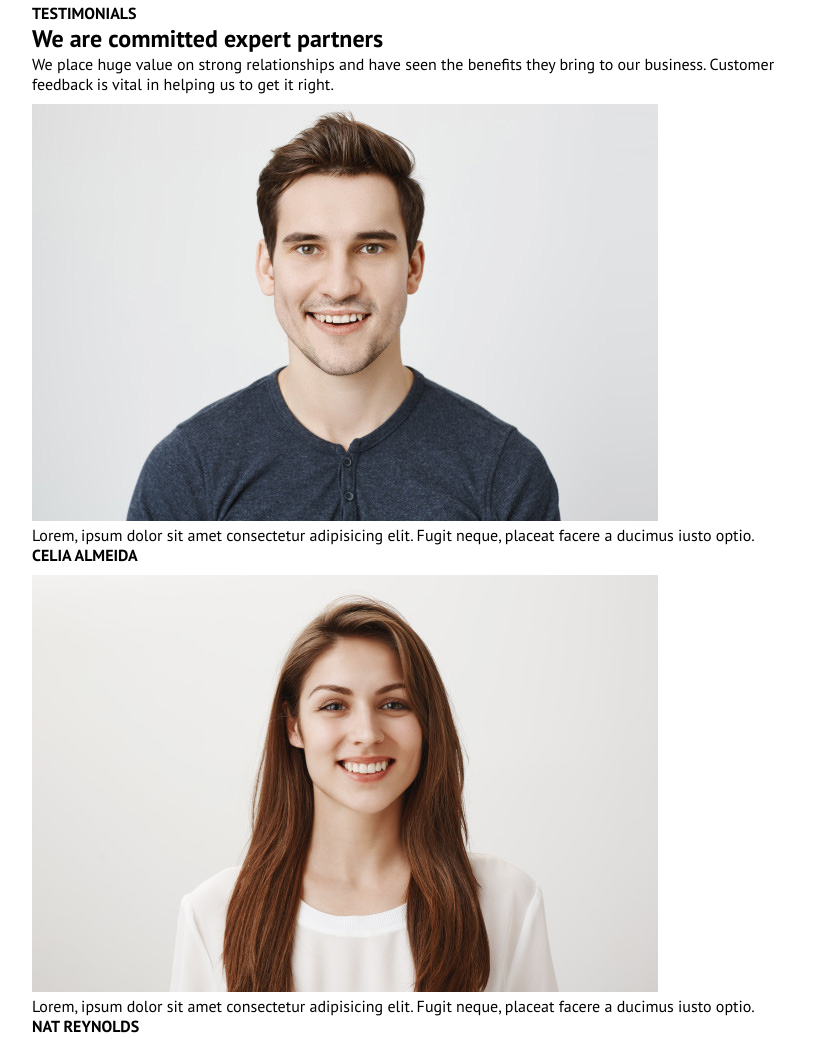
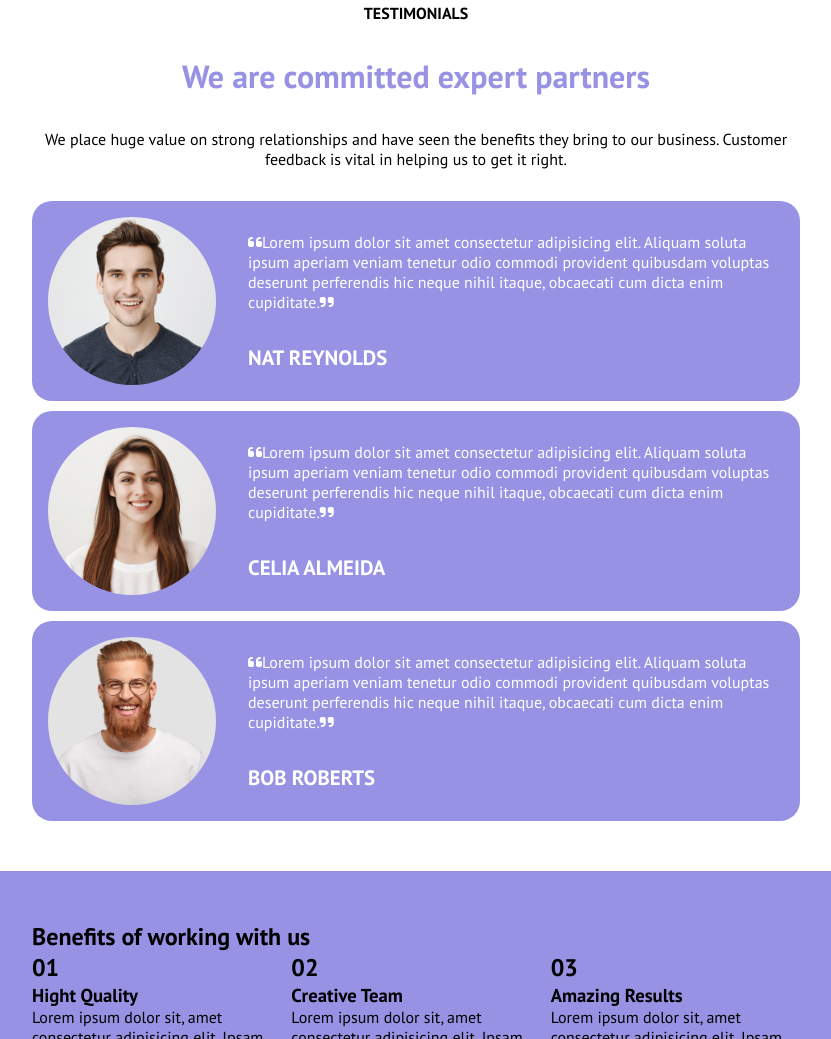
Before and after one commit to MarcoGranata9/htmlcss-responsive-layout, a plain HTML site: page index.html in a window 1280 px wide. Shown: the part 1977-3016 px from the top of the page, without its empty margins (224-1055 px from the left). Drawn offline with Linux system fonts and the light colour scheme.

Commit message:
add: testimonials section details and fixed structure

```diff
--- a/css/style.css
+++ b/css/style.css
@@ -264,6 +264,39 @@
 
 .testimonial-col {
     width: 100%;
+    text-align: center;
+    background-color: var(--violet);
+    color: var(--white);
+    border-radius: 20px;
+}
+
+.testimonial-col h4 {
+    font-size: 1.3rem;
+}
+
+.testimonial-col > * {
+    padding: 1rem;
+}
+
+.testimonial-col-text {
+    width: 100%;
+    text-align: center;
+}
+
+.testimonial-col-text > * {
+    padding-bottom: 2rem;
+}
+
+.testimonial-col-text h2 {
+    color: var(--violet);
+    font-size: 2rem;
+}
+
+.testimonial-col  img {
+    width: 200px;
+    height: 200px;
+    border-radius: 50%;
+    object-fit: cover;
 }
 
 /* Benifits section */
@@ -282,6 +315,13 @@
     .benefits-col {
         width: calc(100% / 2 - 10px / 2);
     }
+
+    .testimonial-col {
+        display: flex;
+        text-align: left;
+        align-items: center;
+    }
+
 }
 
 @media screen and (min-width: 992px) {
--- a/index.html
+++ b/index.html
@@ -103,26 +103,40 @@
     <!-- Testimonials section -->
     <section class="section-padding">
         <div class="container">
-            <div class="testimonial-row">
-                <div class="testimonial-col">
+
+            <div class="testimonial-col-text">
                 <h4>TESTIMONIALS</h4>
                 <h2>We are committed expert partners</h2>
                 <p>We place huge value on strong relationships and have seen the benefits they bring to our business. Customer feedback is vital in helping us to get it right.</p>
             </div>
+
+            <div class="testimonial-row">
                     <div class="testimonial-col">
+
                         <img src="img/testimonial1.jpg" alt="pincopallino1">
-                    <p>Lorem, ipsum dolor sit amet consectetur adipisicing elit. Fugit neque, placeat facere a ducimus iusto optio.</p>
+
+                        <div class="testimonial-card">
+                            <p class="margin-b-2-rem"><i class="fa-solid fa-quote-left"></i>Lorem ipsum dolor sit amet consectetur adipisicing elit. Aliquam soluta ipsum aperiam veniam tenetur odio commodi provident quibusdam voluptas deserunt perferendis hic neque nihil itaque, obcaecati cum dicta enim cupiditate.<i class="fa-solid fa-quote-right"></i></p>
+                            <h4>NAT REYNOLDS</h4>
+                        </div>
+                    </div>
+                    <div class="testimonial-col">
+
+                        <img src="img/testimonial2.jpg" alt="pincopallino2">
+
+                        <div class="testimonial-card">
+                            <p class="margin-b-2-rem"><i class="fa-solid fa-quote-left"></i>Lorem ipsum dolor sit amet consectetur adipisicing elit. Aliquam soluta ipsum aperiam veniam tenetur odio commodi provident quibusdam voluptas deserunt perferendis hic neque nihil itaque, obcaecati cum dicta enim cupiditate.<i class="fa-solid fa-quote-right"></i></p>
                             <h4>CELIA ALMEIDA</h4>
                         </div>
-                <div class="testimonial-col">
-                    <img src="img/testimonial2.jpg" alt="pincopallino2">
-                    <p>Lorem, ipsum dolor sit amet consectetur adipisicing elit. Fugit neque, placeat facere a ducimus iusto optio.</p>
-                    <h4>NAT REYNOLDS</h4>
                     </div>
                     <div class="testimonial-col">
+
                         <img src="img/testimonial3.jpg" alt="pincopallino3">
-                    <p>Lorem, ipsum dolor sit amet consectetur adipisicing elit. Fugit neque, placeat facere a ducimus iusto optio.</p>
+
+                        <div class="testimonial-card">
+                            <p class="margin-b-2-rem"><i class="fa-solid fa-quote-left"></i>Lorem ipsum dolor sit amet consectetur adipisicing elit. Aliquam soluta ipsum aperiam veniam tenetur odio commodi provident quibusdam voluptas deserunt perferendis hic neque nihil itaque, obcaecati cum dicta enim cupiditate.<i class="fa-solid fa-quote-right"></i></p>
                             <h4>BOB ROBERTS</h4>
+                        </div>
                     </div>
             </div>
         </div>
```
Lines whose indentation alone changed are shown as unchanged.
